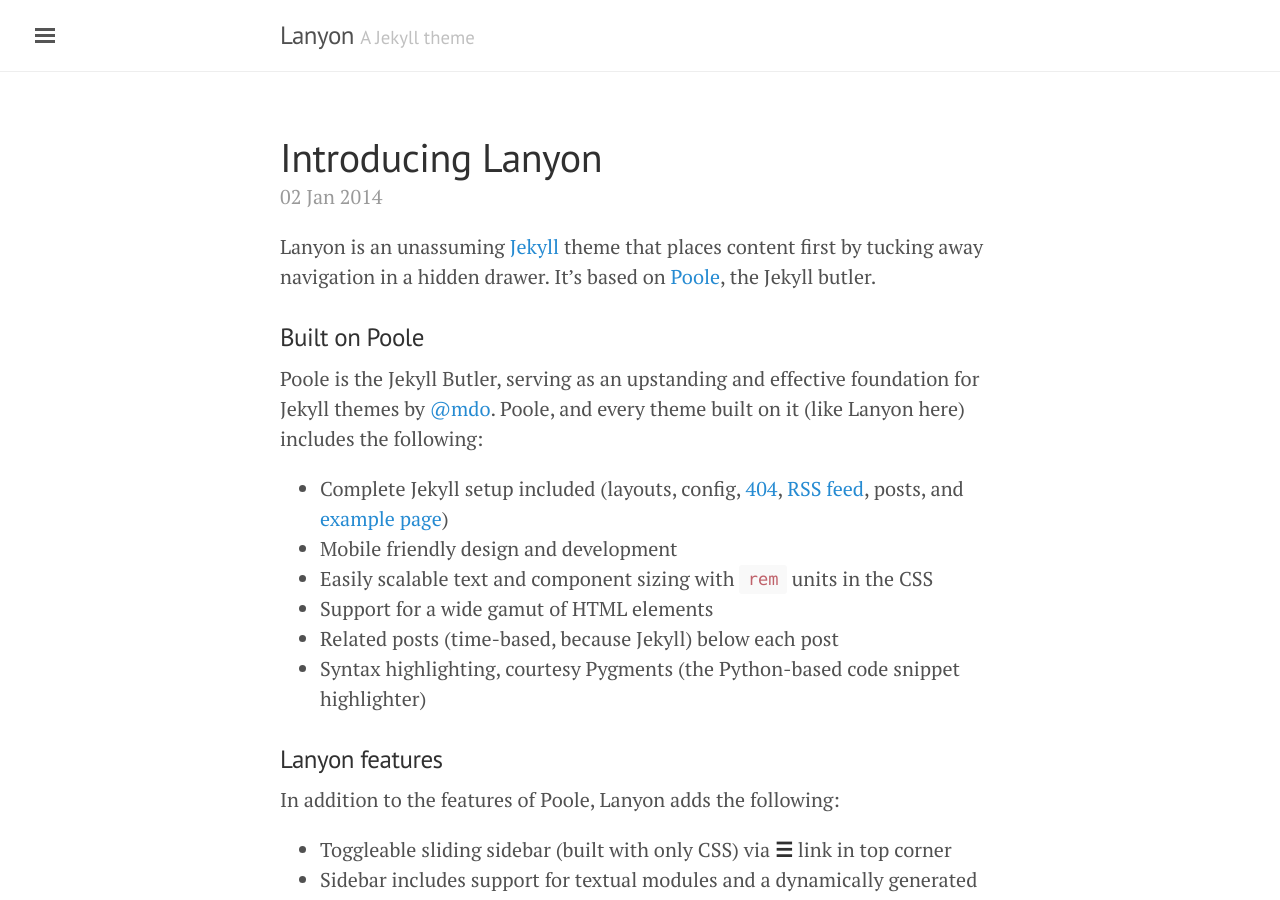
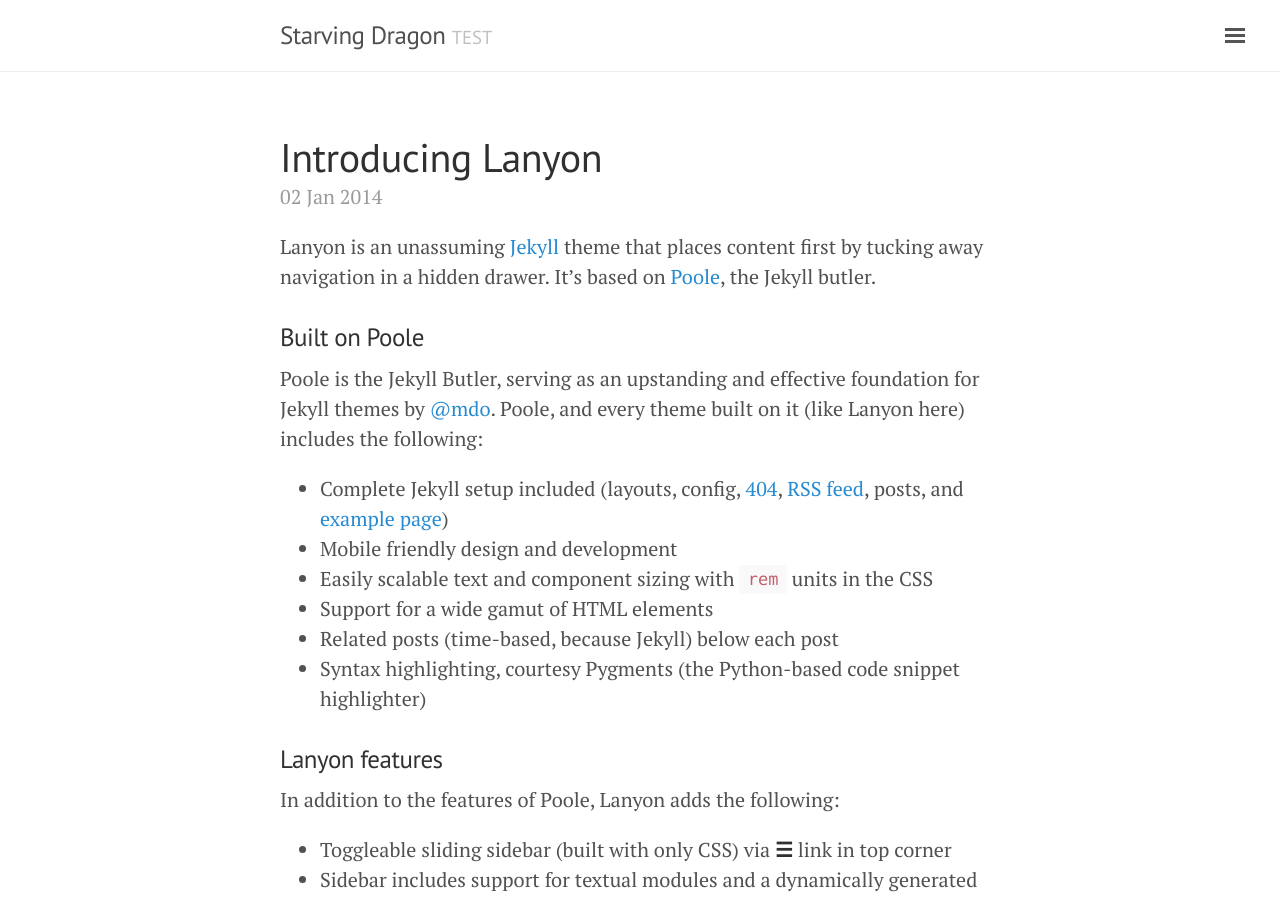
Before and after one commit to Siyfion/siyfion.github.io, a Jekyll site: the page built from index.html, in a window 1280 px wide and 900 px high. Built offline with Jekyll 4.4.1, drawn with Linux system fonts in a browser that asks for light colours; the list of posts is cut into pages by our own code.

Commit message:
Sidebar moved and now overlays

```diff
--- a/_config.yml
+++ b/_config.yml
@@ -5,18 +5,18 @@ permalink:           pretty
 relative_permalinks: true
 
 # Setup
-title:               Lanyon
-tagline:             'A Jekyll theme'
-description:         'A reserved <a href="http://jekyllrb.com" target="_blank">Jekyll</a> theme that places the utmost gravity on content with a hidden drawer. Made by <a href="https://twitter.com/mdo" target="_blank">@mdo</a>.'
-url:                 http://lanyon.getpoole.com
+title:               Starving Dragon
+tagline:             'TEST'
+description:         'The ramblings, rantings and ravings of a caffeine-depraved programmer.'
+url:                 http://starvingdragon.com
 baseurl:             ''
 paginate:            5
 
 # About/contact
 author:
-  name:              Mark Otto
-  url:               https://twitter.com/mdo
-  email:             markdotto@gmail.com
+  name:              Simon Mansfield
+  url:               https://twitter.com/siyfion
+  email:             siyfion@gmail.com
 
 # Custom vars
 version:             1.0.0
--- a/_layouts/default.html
+++ b/_layouts/default.html
@@ -4,7 +4,7 @@
   {% include head.html %}
   {% include google_analytics.html %}
 
-  <body>
+  <body class="layout-reverse sidebar-overlay">
 
     {% include sidebar.html %}
 
```
